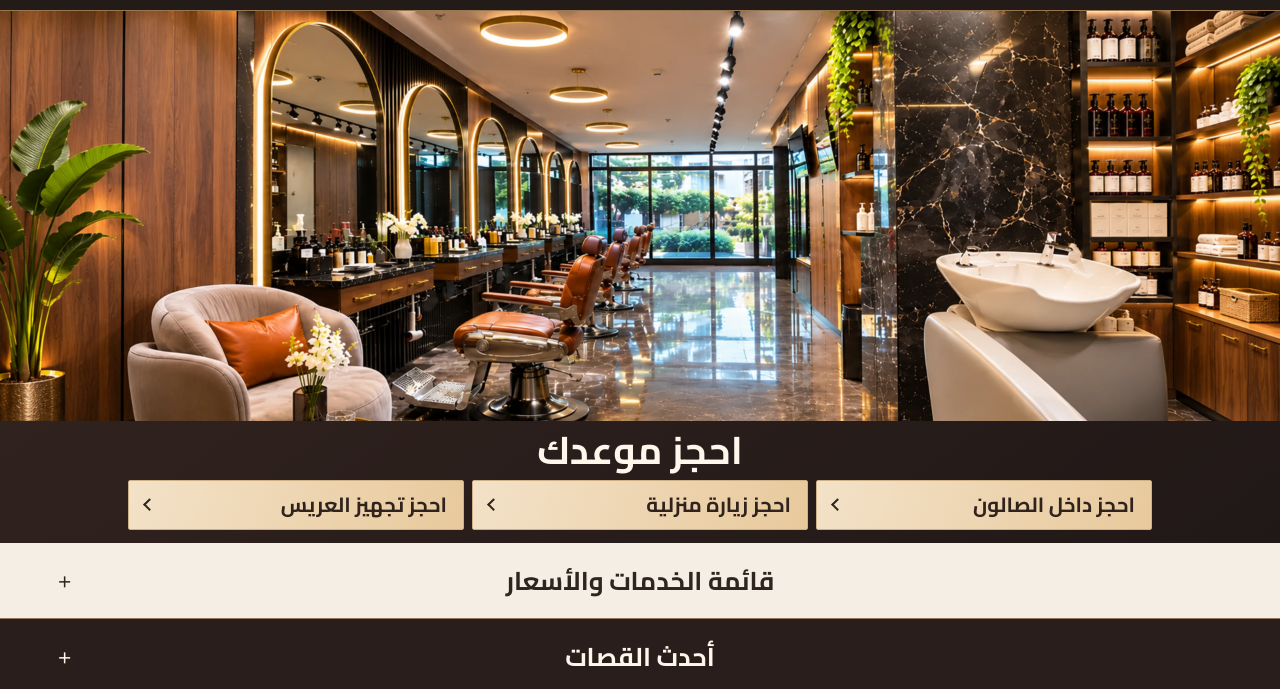
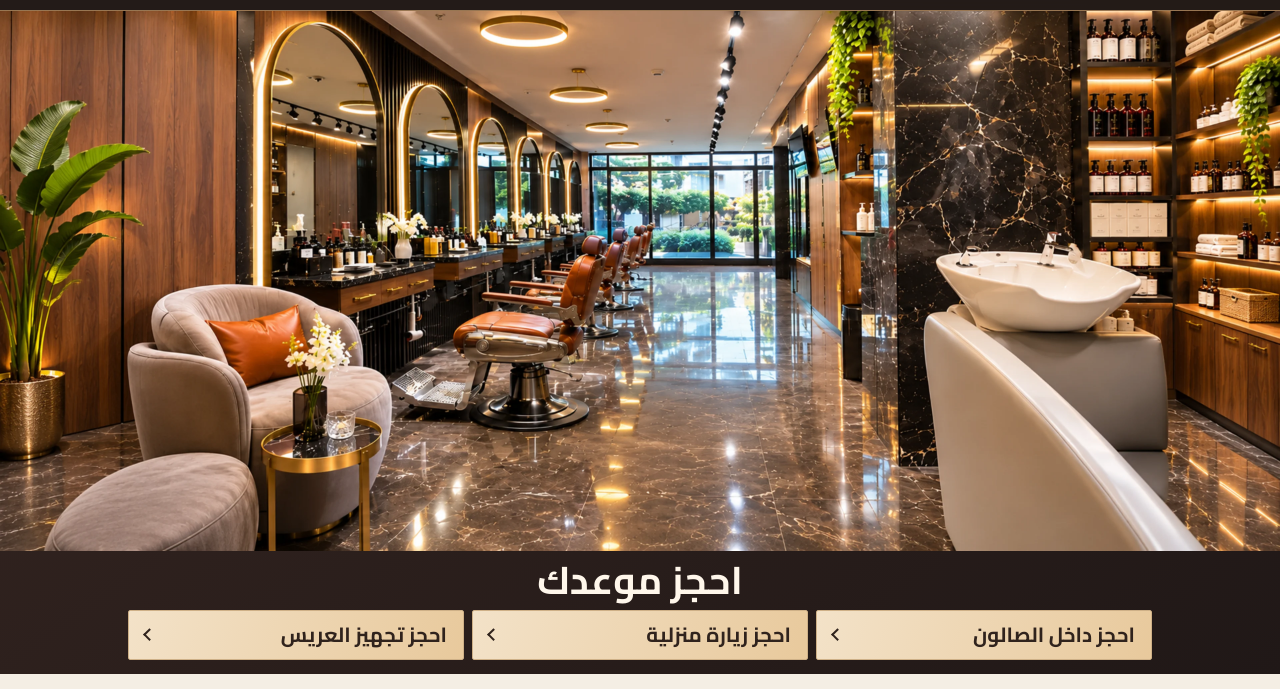
Before and after one commit to baherezzat/BARBER-STUDIO, a plain HTML site: page index.html in a window 1280 px wide. Shown: the part 61-750 px from the top of the page. Drawn offline with nearby package versions, Linux system fonts and the light colour scheme.

Commit message:
Fit full desktop scenes within the space above the booking controls

```diff
--- a/atelier.css
+++ b/atelier.css
@@ -240,14 +240,19 @@ html[dir="rtl"] .session-modes button::after { transform: rotate(-45deg); }
   .booking-entry .session-modes button { min-height: 44px; padding: .35rem .85rem; font-size: 1.0625rem; }
 }
 @media (min-width: 769px) and (orientation: landscape) {
+  .booking-entry {
+    max-height: 100dvh;
+    grid-template-rows: minmax(0, 1fr) auto;
+  }
   .booking-entry .session-photo {
     width: 100%;
-    height: min(32vw, 55dvh, calc(100dvh - var(--header-h) - 10rem));
-    aspect-ratio: auto;
+    height: 100%;
+    max-height: 42.1875vw;
+    aspect-ratio: 64 / 27;
   }
-  .booking-entry .session-photo img { object-fit: cover; object-position: center; }
-  .booking-entry:is([data-mode="home"], [data-mode="groom"]) .session-photo img {
-    object-position: center top;
+  .booking-entry[data-mode] .session-photo img {
+    object-fit: contain;
+    object-position: center bottom;
   }
   .booking-entry .session-modes { width: min(100%, 64rem); }
   .booking-entry .session-modes button { min-height: 50px; }
```
